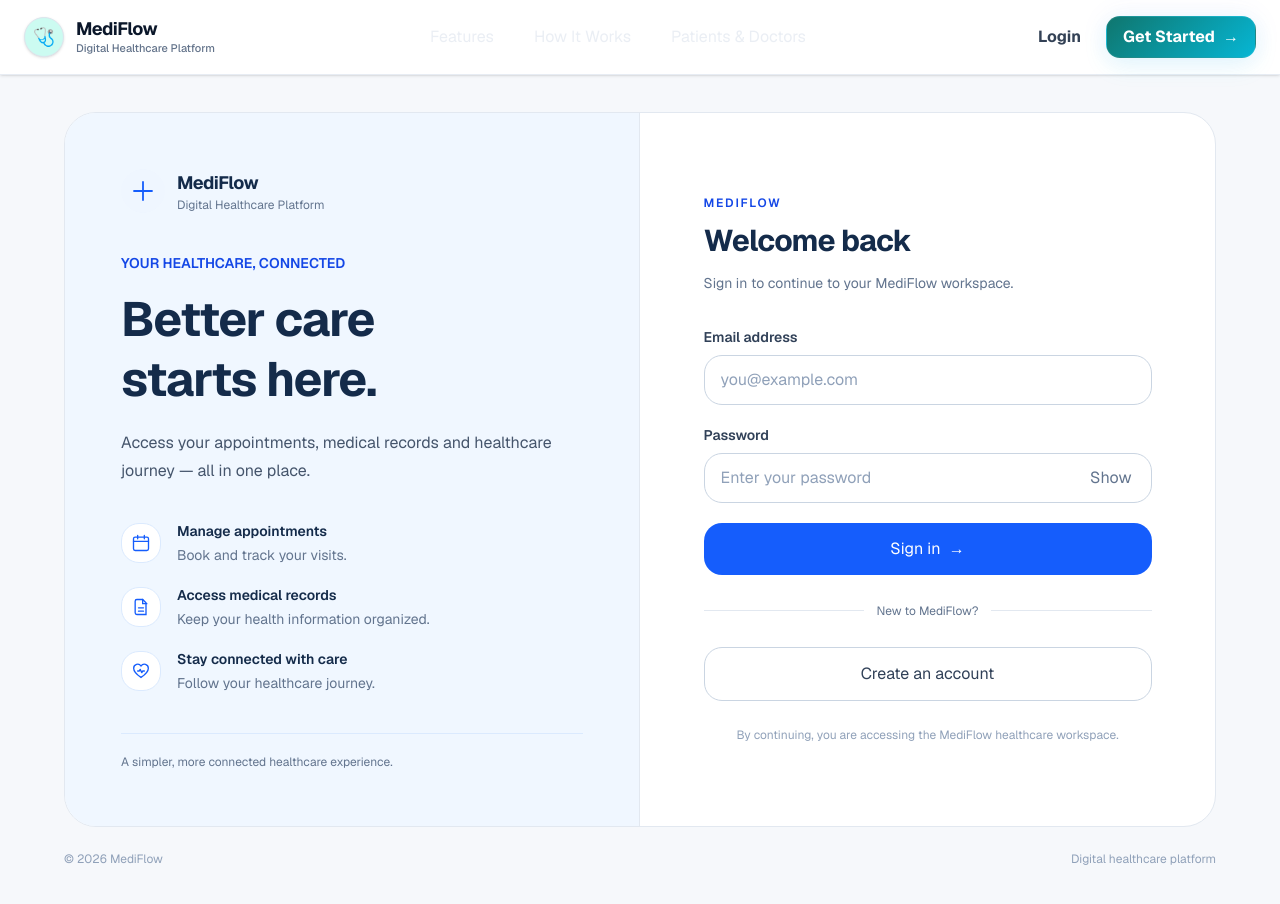
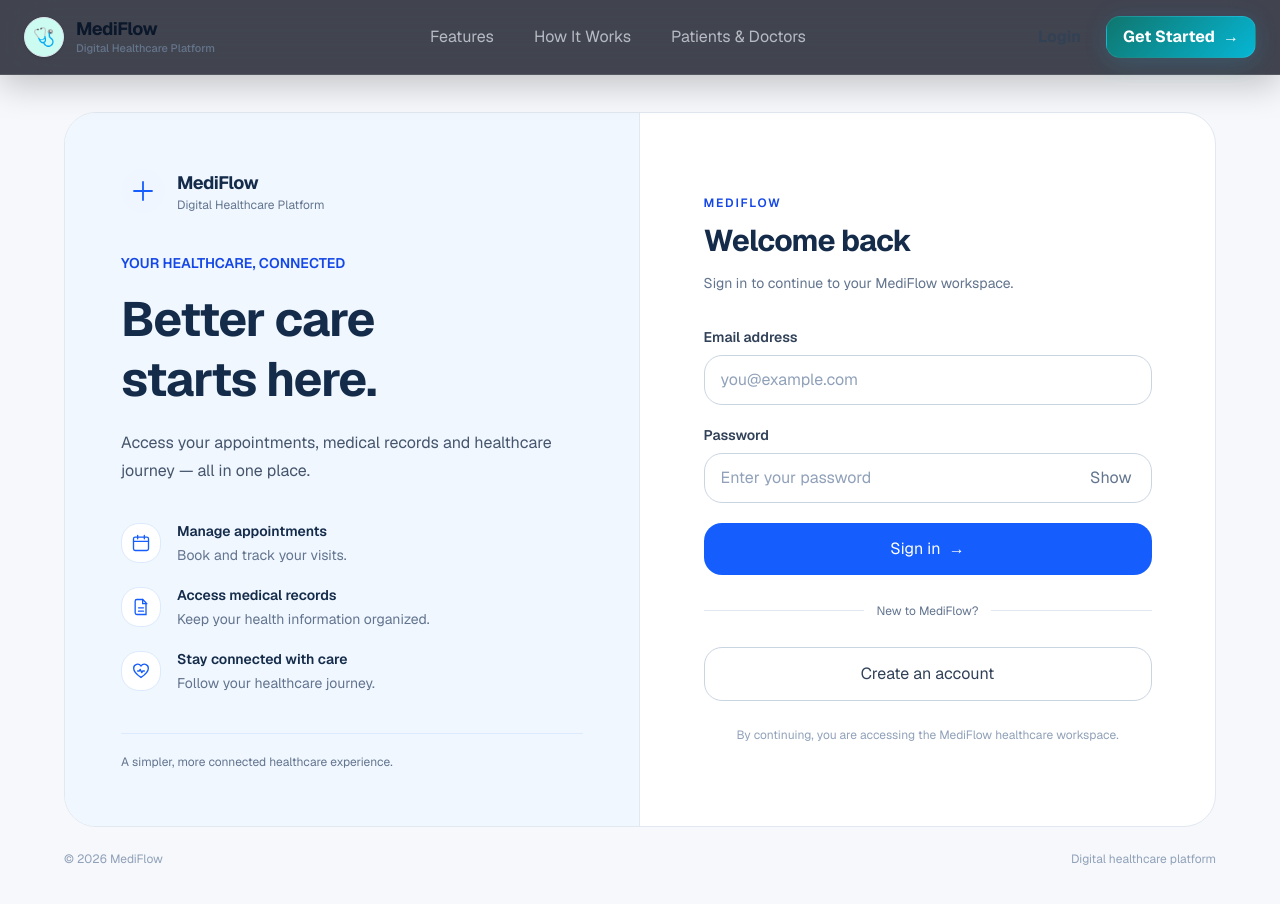
Before and after one commit to subhamd2507-dot/mediflow, a Next.js app: page /login in a window 1280 px wide. Shown: the top 904 px of the page. Built offline with nearby package versions, Linux system fonts and the light colour scheme; no server answers.

Commit message:
Nov 6, 2026, 10:10 AM

```diff
--- a/components/Navbar.tsx
+++ b/components/Navbar.tsx
@@ -243,10 +243,9 @@ useEffect(() => {
 
 <header
   className={`fixed top-0 left-0 right-0 z-50 border-b transition-all duration-300 ${
-    isHomePage && !scrolled
-
-      ? "border-transparent bg-transparent shadow-none"
-      : "border-slate-200/80 bg-white/95 shadow-sm backdrop-blur-md"
+   scrolled
+    ? "border-white/10 bg-[#050816]/75 shadow-[0_10px_35px_rgba(0,0,0,0.22)] backdrop-blur-xl"
+    : "border-transparent bg-transparent shadow-none backdrop-blur-0"
   }`}
 >
 
```
